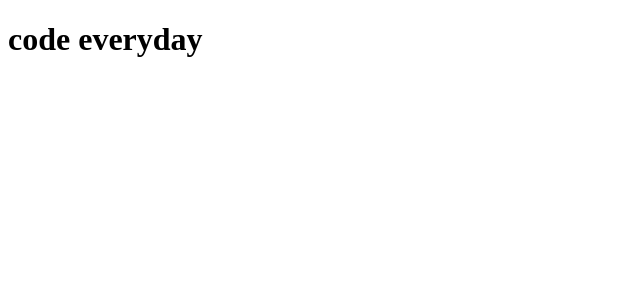
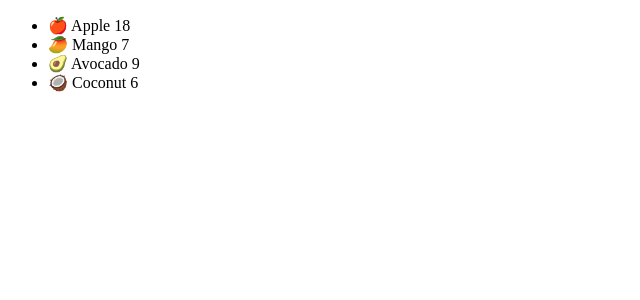
Before and after one commit to wanderer967/reactjourney, a React (Vite) app in the folder reactpro/: page / in a window 1280 px wide. Shown: the top 300 px of the page, without its empty margins (0-640 px from the left). Built offline with nearby package versions, Linux system fonts and the light colour scheme.

Commit message:
conditionally rendering list items

```diff
--- a/reactpro/src/App.jsx
+++ b/reactpro/src/App.jsx
@@ -4,7 +4,7 @@ import ConditionalComponent from "./components/ConditionalCompnent";
 function App() {
   return (
     <div className="App">
-      <ConditionalComponent />
+      <Fruits />
     </div>
   );
 }
--- a/reactpro/src/components/Fruit.jsx
+++ b/reactpro/src/components/Fruit.jsx
@@ -1,3 +1,14 @@
-export default function Fruit({name, price, emoji}) {
-    return <li>{emoji} {name} {price}</li>
+export default function Fruit({ name, price, emoji }) {
+  return (
+    <>
+      {/* {emoji} {name} {price} */}
+      {price > 5 ? (
+        <li>
+          {emoji} {name} {price}
+        </li>
+      ) : (
+        ""
+      )}
+    </>
+  );
 }
--- a/reactpro/src/components/Fruits.jsx
+++ b/reactpro/src/components/Fruits.jsx
@@ -1,17 +1,26 @@
 import Fruit from "./Fruit";
 
-export default function Fruits(){
+export default function Fruits() {
   // const fruits = ["Apple", "Mango", "Banana"];
   const fruits = [
-    {name:"Apple", price:10, emoji:"🍎"},
-    {name:"Mango", price:7, emoji:"🥭"},
-    {name:"Orange", price:2, emoji:"🍊"},
+    { name: "Apple", price: 18, emoji: "🍎" },
+    { name: "Mango", price: 7, emoji: "🥭" },
+    { name: "Orange", price: 2, emoji: "🍊" },
+    { name: "Avocado", price: 9, emoji: "🥑" },
+    { name: "Coconut", price: 6, emoji: "🥥" },
   ];
-    return <div>
+  return (
+    <div>
       <ul>
-            {fruits.map(fruit => (
-                <Fruit key={fruit.name} name={fruit.name} price={fruit.price} emoji={fruit.emoji}/>
+        {fruits.map((fruit) => (
+          <Fruit
+            key={fruit.name}
+            name={fruit.name}
+            price={fruit.price}
+            emoji={fruit.emoji}
+          />
         ))}
       </ul>
     </div>
+  );
 }
```
Lines whose indentation alone changed are shown as unchanged.
